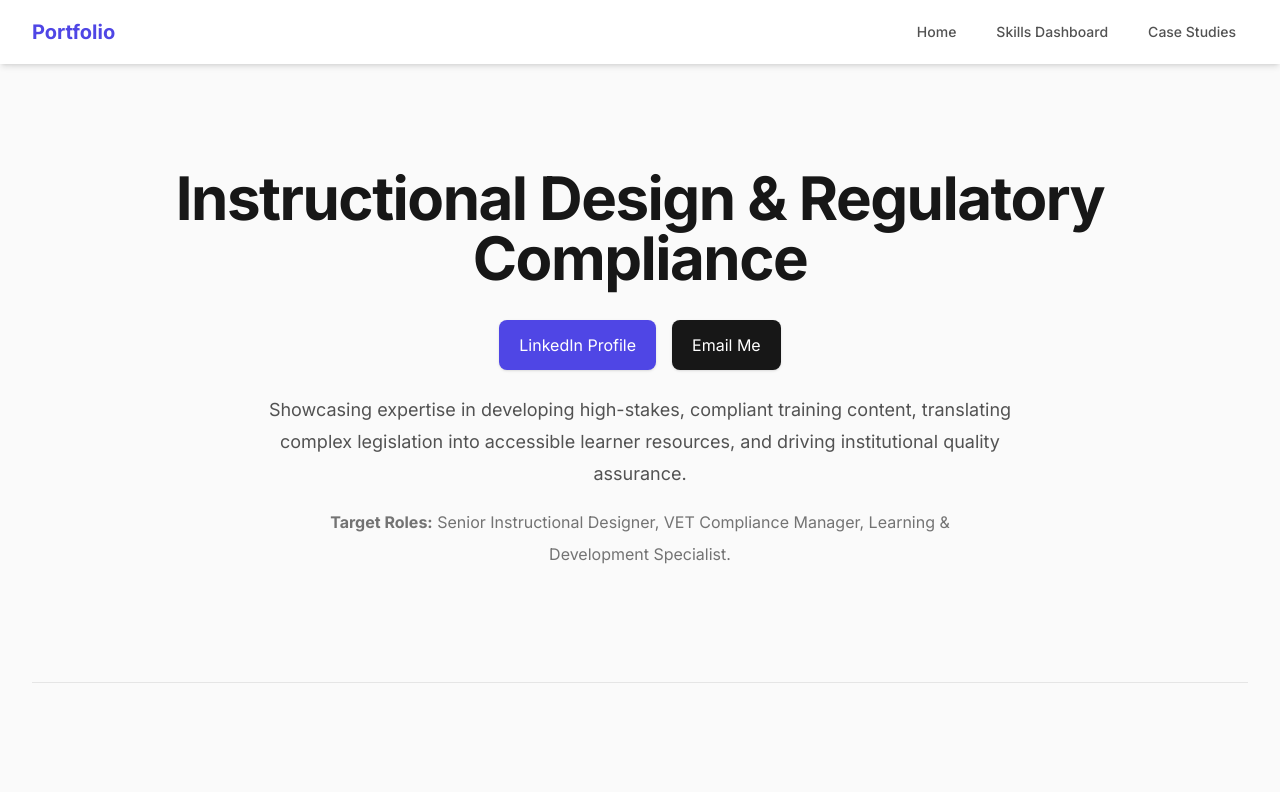
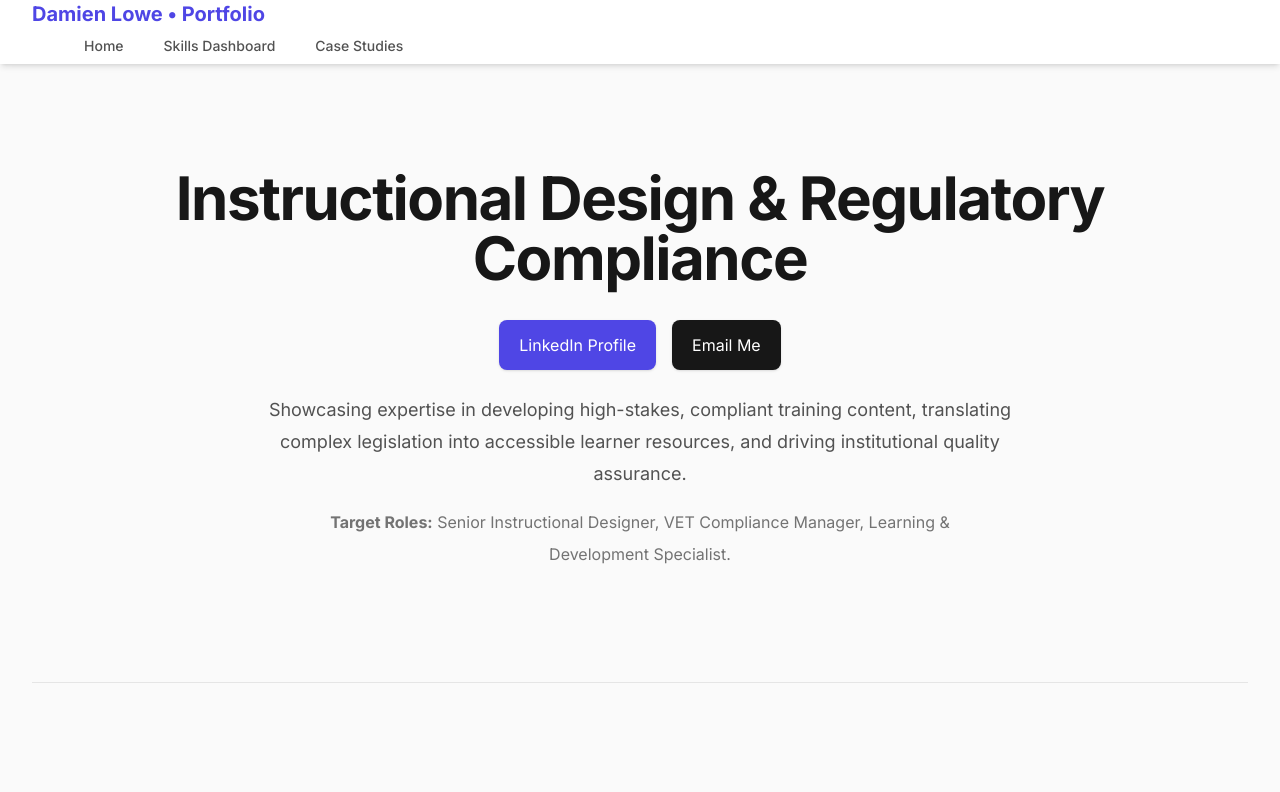
Before and after one commit to dfl1972-afk/Learning-and-Design, a plain HTML site: page index.html in a window 1280 px wide. Shown: the top 792 px of the page. Drawn offline with nearby package versions, Linux system fonts and the light colour scheme.

Commit message:
Update index.html

```diff
--- a/index.html
+++ b/index.html
@@ -22,7 +22,7 @@
   <nav class="sticky top-0 z-50 w-full bg-white/95 backdrop-blur-sm shadow-md">
     <div class="container mx-auto px-4 sm:px-6 lg:px-8">
       <div class="flex h-16 items-center justify-between">
-        <div class="flex-shrink-0"><span class="text-xl font-bold text-indigo-600">Portfolio</span></div>
+        <div class="flex-shrink-0"><span class="text-xl font-bold text-indigo-600">Damien Lowe • Portfolio</span>
         <div class="hidden md:block">
           <div class="ml-10 flex items-baseline space-x-4">
             <a href="#home" class="nav-link px-3 py-2 rounded-md text-sm font-medium text-neutral-600 hover:text-indigo-600" data-nav-section="home">Home</a>
```
